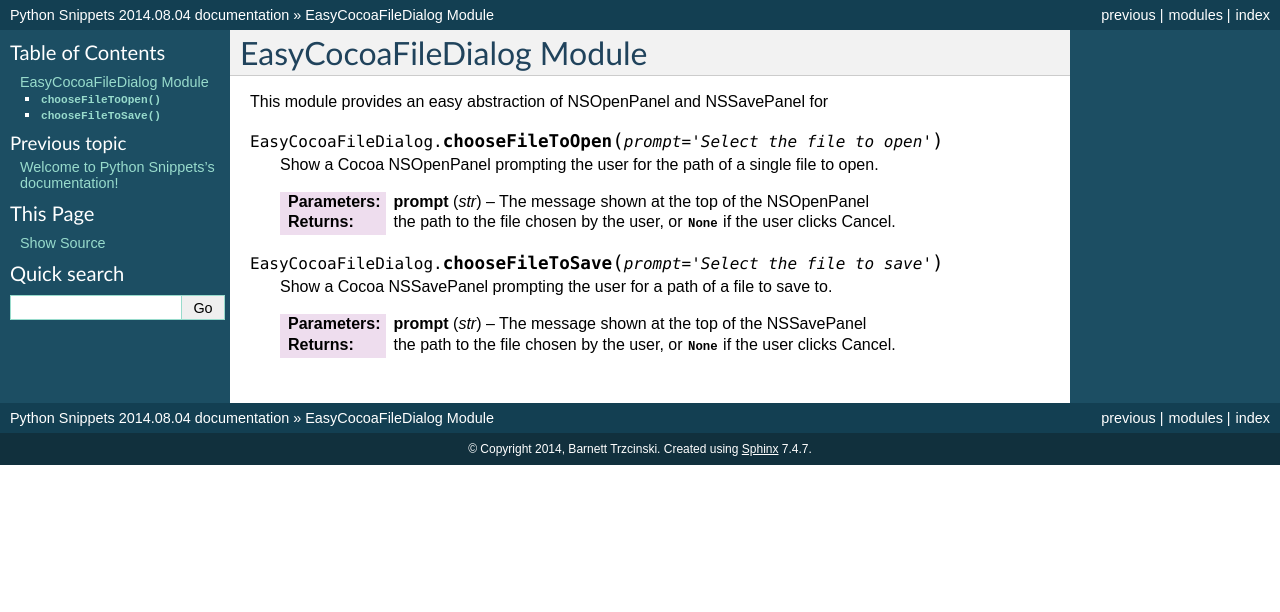
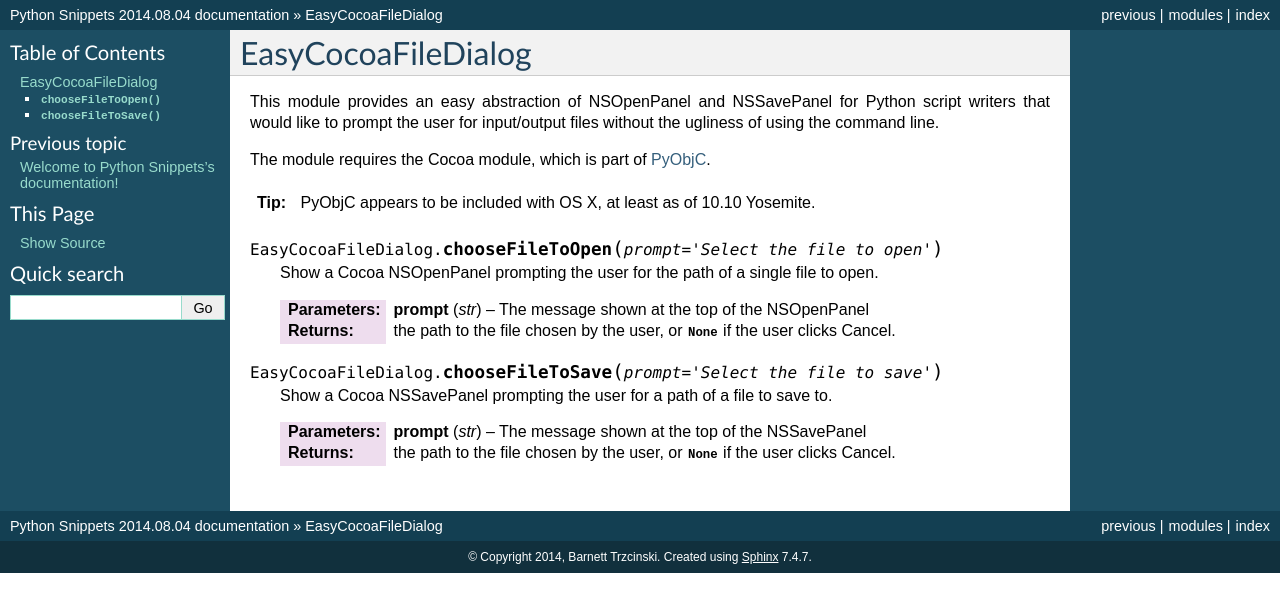
Before and after one commit to btrzcinski/python-snippets, a Sphinx documentation site: the page built from doc/EasyCocoaFileDialog/module.rst, in a window 1280 px wide. Shown: the top 612 px of the page. Built offline with Sphinx 7.4.7, drawn with Linux system fonts in a browser that asks for light colours; pages that are not in the unit, such as notebooks, are missing from menus.

Commit message:
Built up docs a bit more.

```diff
--- a/doc/EasyCocoaFileDialog/module.rst
+++ b/doc/EasyCocoaFileDialog/module.rst
@@ -1,7 +1,13 @@
-EasyCocoaFileDialog Module
-==========================
+EasyCocoaFileDialog
+===================
 
 This module provides an easy abstraction of NSOpenPanel and NSSavePanel for
+Python script writers that would like to prompt the user for input/output files
+without the ugliness of using the command line.
+
+The module requires the Cocoa module, which is part of `PyObjC <https://pythonhosted.org/pyobjc/>`_.
+
+.. tip:: PyObjC appears to be included with OS X, at least as of 10.10 Yosemite.
 
 .. py:module:: EasyCocoaFileDialog
    :synopsis: Module that shows Cocoa file dialogs for selecting paths.
```
